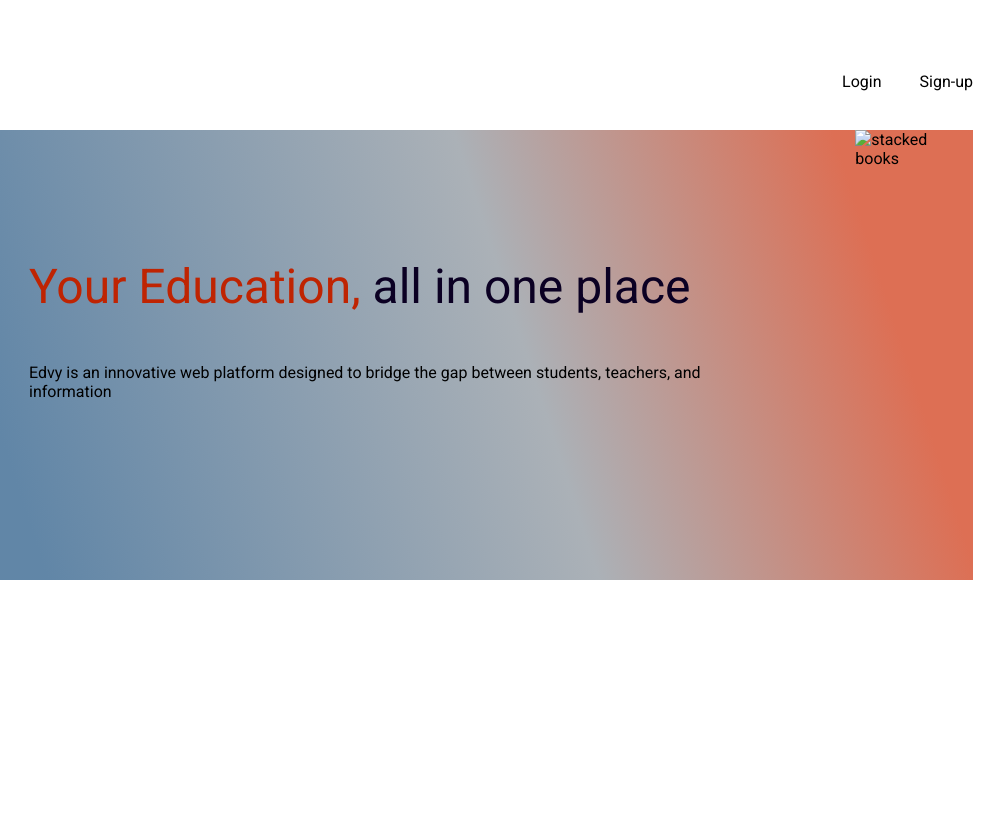
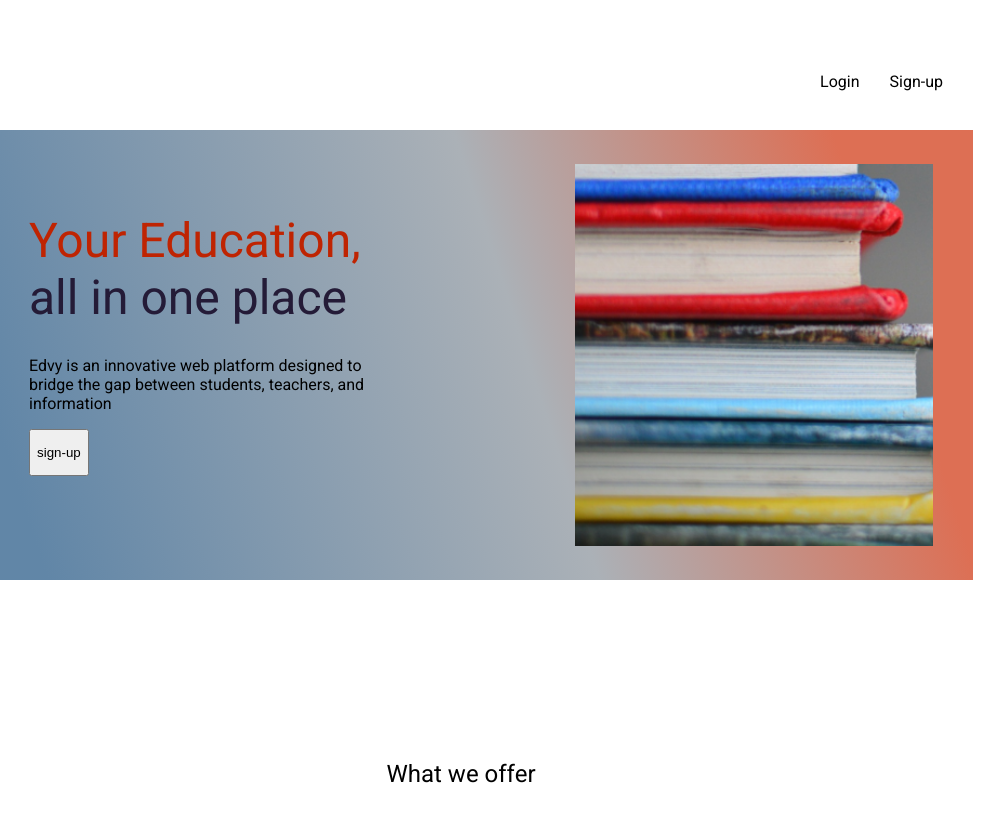
Before and after one commit to Motunblue/Edvy, a React app in the folder edvy-app/: page / in a window 1280 px wide. Shown: the full height of the page, 179-1183 px from the left. Before the commit the page ends 800 px from the top, so only its background shows below. Built offline with nearby package versions, Linux system fonts and the light colour scheme.

Commit message:
Added intro section

```diff
--- /dev/null
+++ b/edvy-app/src/components/botton1.js
@@ -0,0 +1,6 @@
+import './botton.css';
+
+export default function Button(props) {
+
+
+}
--- /dev/null
+++ b/edvy-app/src/components/button.css
@@ -0,0 +1,4 @@
+button p {
+  font: inherit;
+  font-weight: inherit;
+}
--- /dev/null
+++ b/edvy-app/src/components/button.js
@@ -0,0 +1,12 @@
+import './button.css';
+
+export default function Button(props) {
+    return(
+    <button>
+        <div className="button">
+            <div className="button-icon"></div>
+            <p>sign-up</p>
+        </div>
+    </button>
+    );
+}
--- a/edvy-app/src/header.css
+++ b/edvy-app/src/header.css
@@ -16,11 +16,11 @@
     height: 28px;
     justify-content: center;
     align-items: flex-start;
-    gap: 38px;
     margin-top: auto;
 }
 
 .header-nav > h4 {
     font-weight: 400;
     margin: 0;
+    margin-right: 30px;
 }
--- a/edvy-app/src/home.css
+++ b/edvy-app/src/home.css
@@ -3,17 +3,42 @@
     width: 100%;
     height: 450px;
     background: linear-gradient(72deg, #6186A7 8.4%, #ABB1B7 55.58%, #DD6F54 88%);
+    align-items: center;
     justify-content: space-between;
+    margin-bottom: 20vh;
 }
 
 .intro-word {
-    margin: 80px;
+    margin: 0px 80px 70px;
+    width: 35%;
 }
 
 .intro-word > .tagline {
-    color: #0B0023;
+    color: #241b37;
     font-size: 48px;
+    margin-bottom: 30px;
 }
 .intro-word > .tagline > span {
     color: #BF2402;
 }
+.intro-pic {
+  background-image: url('books.png');
+  background-size: cover;
+  width: 35%;
+  height: 85%;
+  margin-right: 40px;
+}
+
+.offer {
+  display: flex;
+  align-items: center;
+  justify-content: center;
+}
+
+.offer > h2 {
+  font-weight: inherit;
+}
+
+.offer-card {
+  width: 90%;
+}
--- a/edvy-app/src/home.js
+++ b/edvy-app/src/home.js
@@ -1,17 +1,24 @@
-//import logo from './logo.svg';
 import './home.css';
+import Button from './components/button.js';
 
 export default function Home() {
   return (
-      <section className="intro">
+    < div>
+        <section className="intro">
         <div className="intro-word">
             <p className="tagline"><span>Your Education,</span> all in one place</p>
             <p>Edvy is an innovative web platform designed to bridge the gap between students, teachers, and information</p>
-            <div></div>
+            <Button />
         </div>
         <div className="intro-pic">
-            <img src="" alt='stacked books'/>
         </div>
       </section>
+      <section className="offer">
+        <h2>What we offer</h2>
+        <div className="offer-cards">
+
+        </div>
+      </section>
+    </div>
   );
 }
--- a/edvy-app/src/index.css
+++ b/edvy-app/src/index.css
@@ -8,6 +8,8 @@
   color: F9F8F8;
   font-size: 16px;
   font-weight: 400;
+  font-style: normal;
+  line-height: normal;
 }
 
 #root {
```
Also changed, not shown: edvy-app/src/books.png (added).
